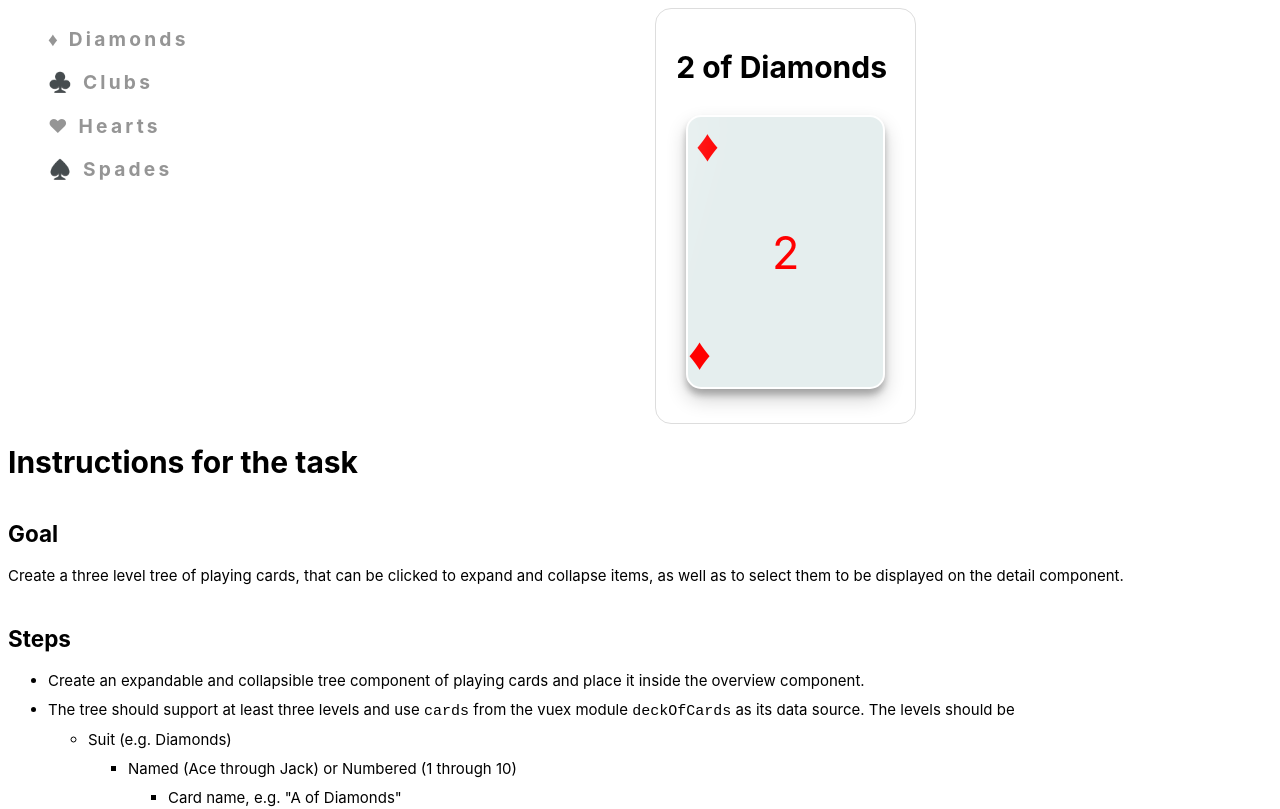
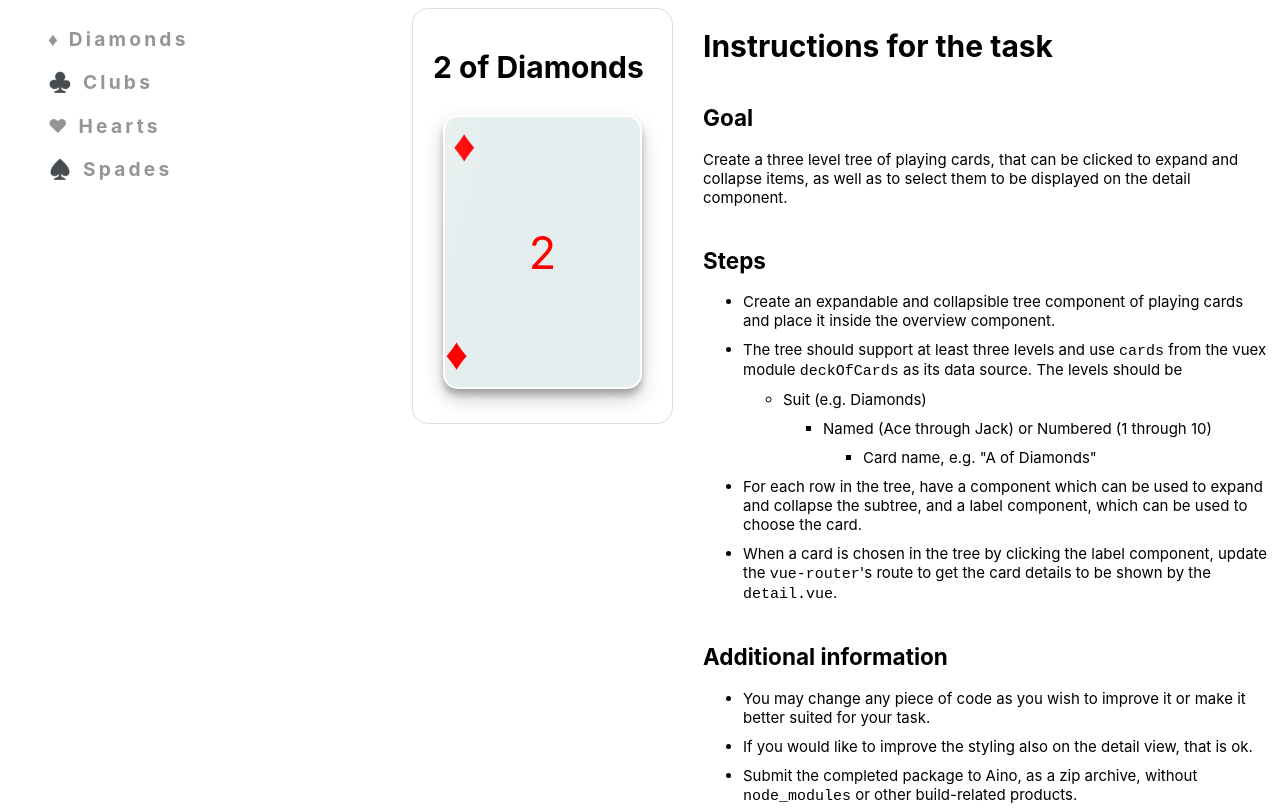
Before and after one commit to elarsaks/coding-assignment, a Vue app: page /1 in a window 1280 px wide. Shown: the top 809 px of the page. Built offline with nearby package versions, Linux system fonts and the light colour scheme.

Commit message:
Add 'id' to each card.

```diff
--- a/src/app.vue
+++ b/src/app.vue
@@ -6,6 +6,8 @@
 
 <style scoped lang="scss">
 * {
+  display: flex;
+  justify-content: space-evenly;
   border: 0;
   box-sizing: border-box;
   font-family: -apple-system, BlinkMacSystemFont, 'Segoe UI', Roboto, Oxygen,
--- a/src/components/Node.vue
+++ b/src/components/Node.vue
@@ -1,13 +1,14 @@
 <template>
-    <div class="node" :class="{ active: isRed, 'text-danger': hasError }">
+    <div class="node" :class="isRed">
         <ul>
             <li>
                 <div v-if="nodes.length > 0">
-                    <span class="node-header" @click="openClose">{{ name }}</span>
+                    <div class="node-header" @click="openClose">{{ name }}</div>
                     <transition name="slide">
                         <div v-if="open" :class="nodeContent">
                             <Node
                                 v-for="node in nodes"
+                                :id="node.id"
                                 :key="node.name"
                                 :nodes="node.nodes"
                                 :name="node.name" />
@@ -15,7 +16,7 @@
                     </transition>
                 </div>
                 <div v-else>
-                    <span class="item-header" @click="openClose">{{ name }}</span>
+                    <div class="item-header" @click="selectCard">{{ name }}</div>
                 </div>
             </li>
         </ul>
@@ -29,11 +30,17 @@
   letter-spacing: 0.2rem;
   font-size: 1.2rem;
   color: rgb(149, 149, 149);
+  transition: all 0.3s;
+}
 
-  & :hover {
-    color: black;
-    //color: red;
-  }
+.black :hover {
+  color: black;
+  transition: all 0.3s;
+}
+
+.red :hover {
+  color: red;
+  transition: all 0.3s;
 }
 
 .node ul {
@@ -43,11 +50,21 @@
 .node-header {
   font-weight: bold;
   cursor: pointer;
+  transition: all 0.3s;
+
+  &:hover {
+    transform: scale(1.01);
+  }
 }
 
 .item-header {
   font-weight: 400;
   cursor: pointer;
+  transition: all 0.3s;
+
+  &:hover {
+    transform: scale(1.03);
+  }
 }
 
 .slide-enter-active {
@@ -93,6 +110,7 @@
         props: {
             nodes: VT.array,
             name: VT.string,
+            id: VT.number,
         },
         data() {
             return {
@@ -100,6 +118,9 @@
             };
         },
         computed: {
+            isRed() {
+                return this.name[0] == '♦' || this.name[0] == '♥' ? 'red' : 'black';
+            },
             nodeContent() {
                 let openClass = 'close';
 
@@ -118,7 +139,9 @@
         methods: {
             openClose() {
                 this.open = !this.open;
-                console.log('clicked', this.open);
+            },
+            selectCard() {
+                this.$router.push({ params: { cardId: this.id } });
             },
         },
     };
--- a/src/components/detail.vue
+++ b/src/components/detail.vue
@@ -13,6 +13,7 @@
   border-radius: 1rem;
   border: 1px solid $border-color;
   padding: $default-padding;
+  margin-right: 2em;
 }
 </style>
 
--- a/src/components/overview.vue
+++ b/src/components/overview.vue
@@ -10,7 +10,7 @@
 
 <style scoped lang="scss">
 div {
-  width: 49vw;
+  width: 30vw;
   background: #fff;
   font-size: 10px;
   right: 0;
@@ -35,7 +35,12 @@ div {
             ...mapState(['initialized']),
         },
         created() {
+            // Get cards as an Array
             const data = Object.values(this.cards);
+
+            // Insert card id (key in cards obj) to each card
+            data.forEach((card, i) => (card.id = i));
+
             // Get distinct suits
             const suits = [...new Set(data.map(item => item.suit))];
 
```
Also changed, not shown: src/components/NodeContent.vue (+0 -8 lines).
